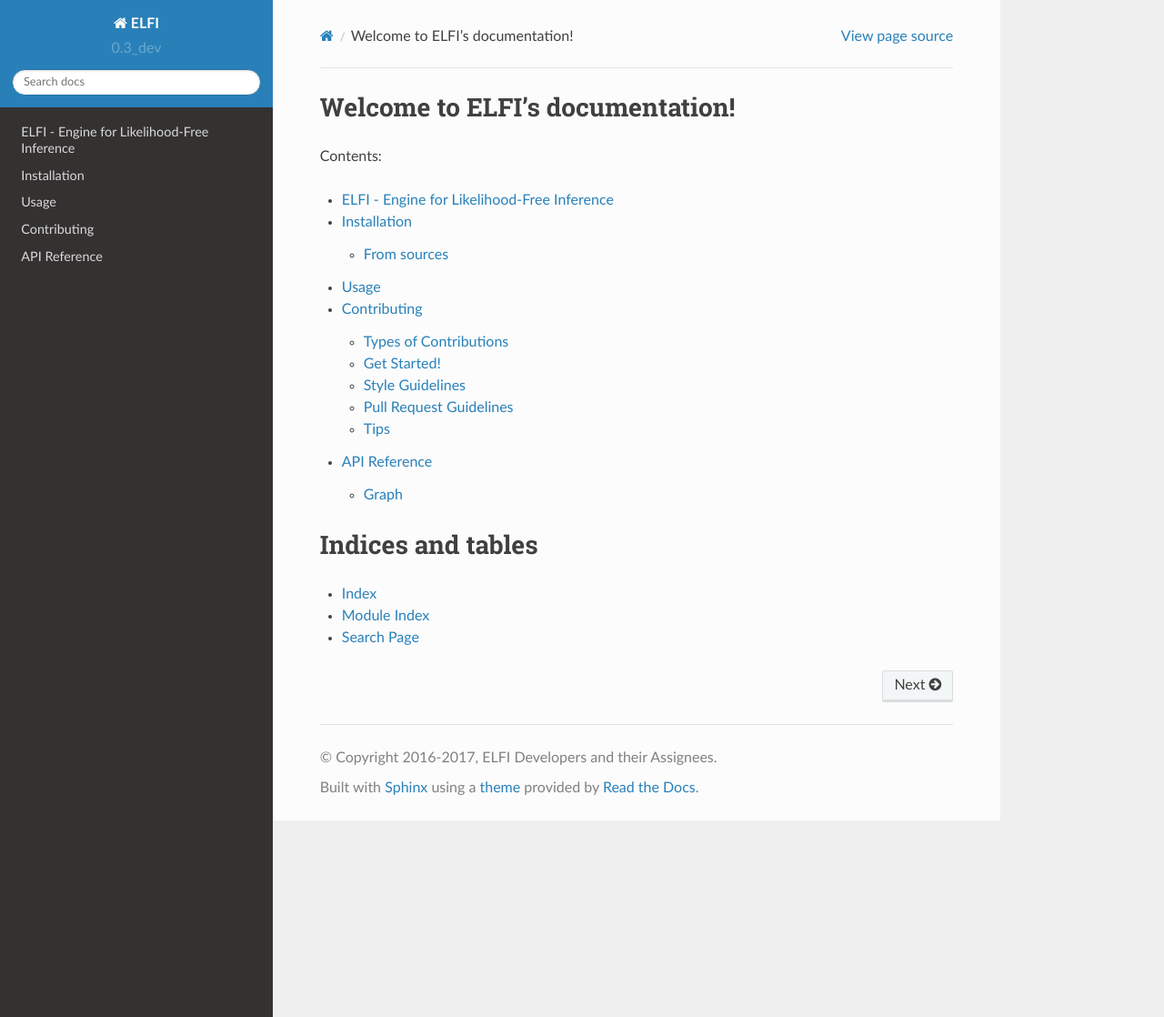
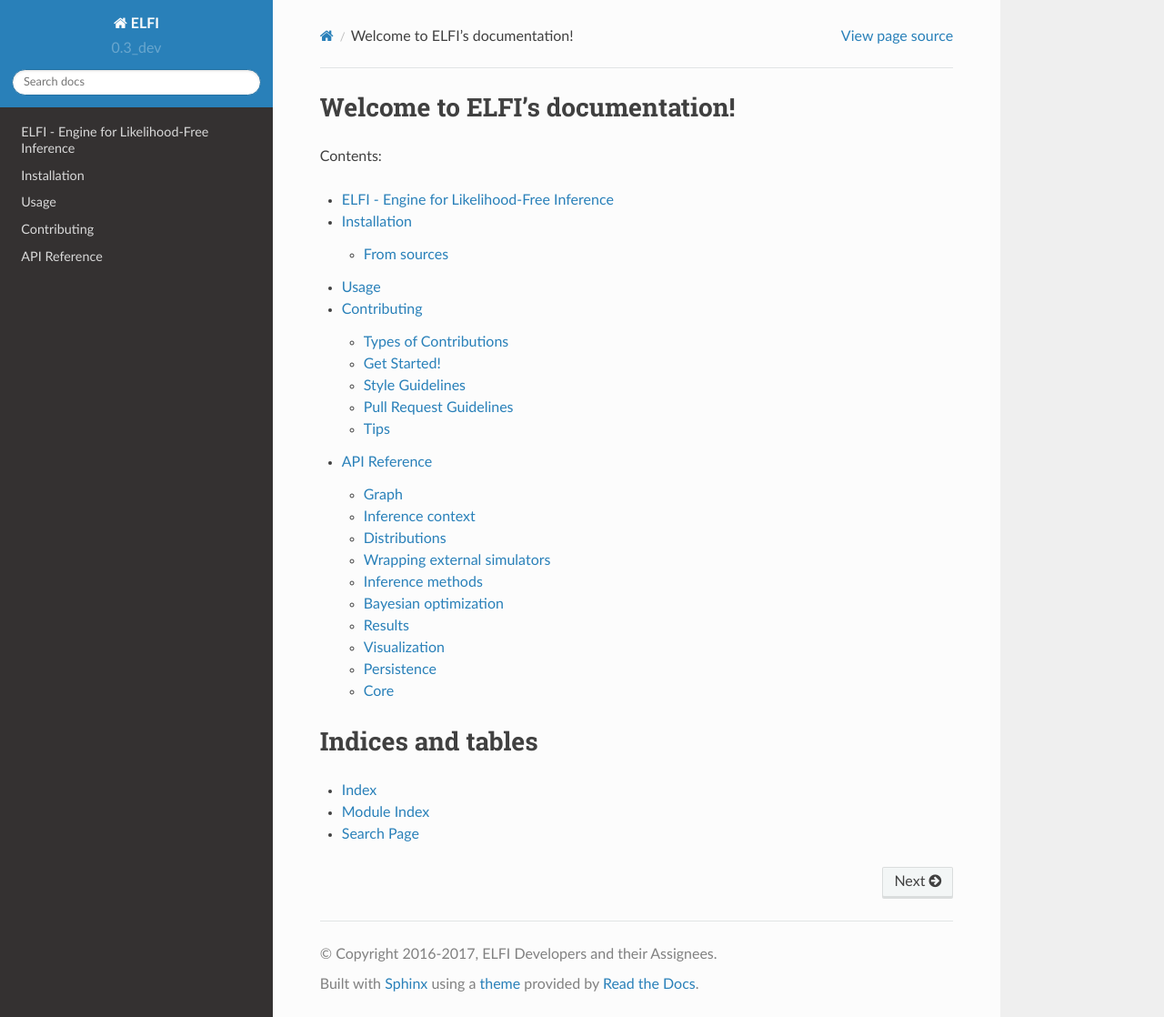
Before and after one commit to elfi-dev/elfi, a Sphinx documentation site: the page built from docs/index.rst, in a window 1280 px wide and 1118 px high. Shown: the whole window at 91% size. Built offline with Sphinx 7.4.7 and the Read the Docs theme 2.0.0, drawn with Linux system fonts in a browser that asks for light colours; part of the change alters nothing that is shown.

```diff
--- a/docs/api.rst
+++ b/docs/api.rst
@@ -12,3 +12,139 @@ Graph
 
 .. automodule:: elfi.graph
    :members:
+
+Inference context
+^^^^^^^^^^^^^^^^^
+.. currentmodule:: elfi.inference_task
+.. autosummary::
+
+   InferenceTask
+
+.. automodule:: elfi.graph
+   :members:
+
+Distributions
+^^^^^^^^^^^^^
+.. currentmodule:: elfi.distributions
+.. autosummary::
+
+   Distribution
+   ScipyDistribution
+   RandomVariable
+   SMCProposal
+
+.. automodule:: elfi.distributions
+   :members:
+
+Wrapping external simulators
+^^^^^^^^^^^^^^^^^^^^^^^^^^^^
+.. currentmodule:: elfi.wrapper
+.. autosummary::
+
+   Wrapper
+
+.. automodule:: elfi.wrapper
+   :members:
+
+Inference methods
+^^^^^^^^^^^^^^^^^
+.. currentmodule:: elfi.methods
+.. autosummary::
+
+   ABCMethod
+   Rejection
+   BOLFI
+
+.. automodule:: elfi.methods
+   :members:
+
+Bayesian optimization
+^^^^^^^^^^^^^^^^^^^^^
+
+Surrogate models
+~~~~~~~~~~~~~~~~
+.. currentmodule:: elfi.bo.gpy_model
+.. autosummary::
+
+   GPyModel
+
+.. automodule:: elfi.bo.gpy_model
+   :members:
+
+Acquisition functions
+~~~~~~~~~~~~~~~~~~~~~
+.. currentmodule:: elfi.bo.acquisition
+.. autosummary::
+
+   AcquisitionBase
+   AcquisitionSchedule
+   LCBAcquisition
+   RandomAcquisition
+
+.. automodule:: elfi.bo.acquisition
+   :members:
+
+Results
+^^^^^^^
+.. currentmodule:: elfi.result
+.. autosummary::
+
+   Result
+   Result_SMC
+   Result_BOLFI
+
+.. automodule:: elfi.result
+   :members:
+
+Visualization
+^^^^^^^^^^^^^
+.. currentmodule:: elfi.visualization
+.. autosummary::
+
+   draw_model
+   plot_marginals
+   plot_pairs
+
+.. automodule:: elfi.visualization
+   :members:
+
+Persistence
+^^^^^^^^^^^
+
+Interfaces
+~~~~~~~~~~
+.. currentmodule:: elfi.storage
+.. autosummary::
+
+   ElfiStore
+   LocalElfiStore
+   LocalDataStore
+   NameIndexDataInterface
+   SerializedStoreInterface
+
+Implementations
+~~~~~~~~~~~~~~~
+.. currentmodule:: elfi.storage
+.. autosummary::
+
+   MemoryStore
+   DictListStore
+   UnQLiteStore
+
+.. automodule:: elfi.storage
+   :members:
+
+Core
+^^^^
+.. currentmodule:: elfi.core
+.. autosummary::
+
+   Operation
+   Constant
+   Simulator
+   Summary
+   Discrepancy
+   Transform
+
+.. automodule:: elfi.core
+   :members:
```
